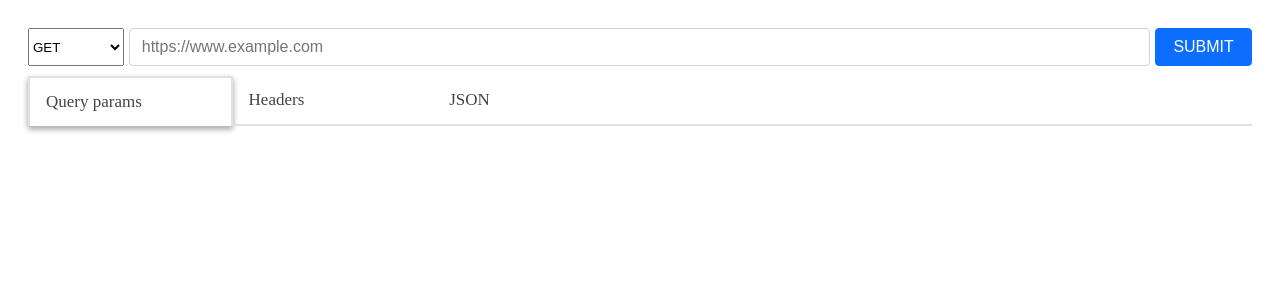
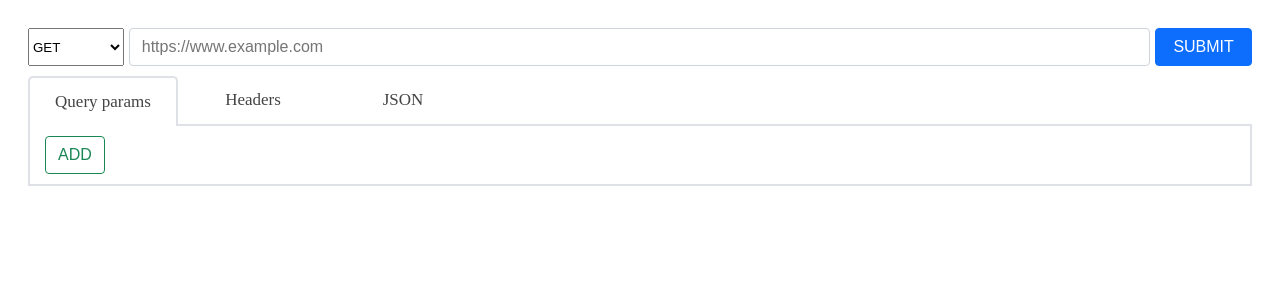
Before and after one commit to yaswankar/api-testing-tool, a Vue app: page / in a window 1280 px wide. Shown: the top 300 px of the page. Built offline with nearby package versions, Linux system fonts and the light colour scheme.

Commit message:
Change: Data communication between parent and child

```diff
--- a/package.json
+++ b/package.json
@@ -10,6 +10,7 @@
   "dependencies": {
     "axios": "^0.21.1",
     "core-js": "^3.6.5",
+    "lodash": "^4.17.21",
     "vue": "^2.6.11",
     "vue-router": "^3.2.0",
     "vuex": "^3.4.0"
--- a/src/components/RequestInfo.vue
+++ b/src/components/RequestInfo.vue
@@ -1,30 +1,64 @@
 <template>
-  <!-- <div class="p-4"> -->
       <div class="request-form">
-        <form class="form-section">
+        <form class="form-section" @submit.prevent="handleSubmit">
             <div class="input-section">
-            <select class="select-type">
+            <select class="select-type" v-model="request_type">
                 <option value="GET" selected>GET</option>
                 <option value="POST">POST</option>
                 <option value="PUT">PUT</option>
                 <option value="PATCH">PATCH</option>
                 <option value="DELETE">DELETE</option>
             </select>
-            <input class="standard-input url-input" required type="URL" placeholder="https://www.example.com"/>
+            <input class="standard-input url-input" required type="URL" v-model="request_url" placeholder="https://www.example.com"/>
             <button type="submit" class="btn btn-primary submit-btn">SUBMIT</button>
             </div>
-            <tab-section/>
+            <tab-section :params="params_array" @params-change="handleParamsChange" @delete-row="handleRowDeletion" @insert-row="handleRowInsertion" />
         </form>
       </div>
-    <!-- </div> -->
 </template>
 <script>
-import TabSection from "./TabSection"
+import TabSection from "./TabSection";
+import axios from "axios";
+const _ = require("lodash");
 
 export default {
     name: 'request-info',
+    data() {
+        return {
+            request_type: 'GET',
+            request_url: "",
+            params_array: [],
+            paramsObject: {}
+        };
+    },
     components: {
         TabSection,
+    },
+    methods: {
+        handleSubmit() {
+            axios({
+                url: this.request_url,
+                method: this.request_type,
+                params: {},
+                headers: {}
+            }).then(response => {
+                console.log('Response', response);
+            })
+        },
+        handleRowDeletion(index) {
+            this.params_array.splice(index, 1);
+            this.handleParamsChange(this.params_array);
+        },
+        handleRowInsertion() {
+            this.params_array.push({key: '', value: ''});
+        },
+        handleParamsChange(newVal) {
+            this.params_array = _.cloneDeep(newVal);
+            this.paramsObject = {};
+            this.params_array.forEach(param => {
+                if(param.key !== '') this.paramsObject[param.key] = param.value;
+            });
+        }
     }
 }
 </script>
--- a/src/components/TabSection.vue
+++ b/src/components/TabSection.vue
@@ -1,65 +1,83 @@
 <template>
   <div>
     <div class="nav-tabs">
-        <div class="tablink" @click="openPage($event, 'query-params')" id="defaultOpen">Query params</div>
-        <div class="tablink" @click="openPage($event, 'headers')">Headers</div>
-        <div class="tablink" @click="openPage($event, 'json')">JSON</div>
+        <div class="tablink" :class="{'active-tab': activeTab.query, 'inactive-tab': !activeTab.query}" @click="openPage('query')">Query params</div>
+        <div class="tablink" :class="{'active-tab': activeTab.headers, 'inactive-tab': !activeTab.headers}" @click="openPage('headers')">Headers</div>
+        <div class="tablink" :class="{'active-tab': activeTab.json, 'inactive-tab': !activeTab.json}" @click="openPage('json')">JSON</div>
         <div>&nbsp;</div>
     </div>
-    <div id="query-params" class="tabcontent">
-        Query params
+    <div v-if="activeTab.query" id="query-params" class="tabcontent">
+        <div class="params-row" v-for="(param, index) in paramsLocal" :key="index">
+            <input class="standard-input key-input" placeholder="Key" v-model="param.key"/>
+            <input class="standard-input value-input" placeholder="Value" type="text" v-model="param.value" />
+            <button class="btn btn-outline-danger remove" @click="$emit('delete-row', index)">REMOVE</button>
+        </div>
+        <button class="btn btn-outline-success add" @click="$emit('insert-row')">ADD</button>
     </div>
 
-    <div id="headers" class="tabcontent">
+    <div v-if="activeTab.headers" id="headers" class="tabcontent">
         Headers
     </div>
 
-    <div id="json" class="tabcontent">
+    <div v-if="activeTab.json" id="json" class="tabcontent">
         JSON
     </div>
   </div>
 </template>
 
 <script>
+const _ = require("lodash");
+
 export default {
     name: 'tab-section',
     data() {
         return {
             rowCount: 1,
+            activeTab: {
+                query: true,
+                headers: false,
+                json: false
+            },
+            paramsLocal: []
         }
     },
-    mounted() {
-        // Get the element with id="defaultOpen" and click on it
-        document.getElementById("defaultOpen").click();
+    props: {
+        params: {
+            type: Array,
+            default: () => {[]}
+        }
+    },
+    watch: {
+        params: {
+            immediate: true,
+            handler(paramsFromProps) {
+                if(paramsFromProps) {
+                    if(paramsFromProps.length !== this.paramsLocal.length) this.paramsLocal = _.cloneDeep(paramsFromProps)
+                    else {
+                        const isDiff = this.compareTwoSets(paramsFromProps, this.paramsLocal);
+                        if(isDiff) _.cloneDeep(paramsFromProps);
+                    }
+                }
+            }
+        },
+        paramsLocal: {
+            handler(newVal) {
+                this.$emit('params-change', newVal)
+            },
+            deep: true
+        }
     },
     methods: {
-        openPage(elmnt, pageName) {
-            // Hide all elements with class="tabcontent" by default */
-            var i, tabcontent, tablinks;
-            tabcontent = document.getElementsByClassName("tabcontent");
-            for (i = 0; i < tabcontent.length; i++) {
-                tabcontent[i].style.display = "none";
+        openPage(pageName) {
+            Object.keys(this.activeTab).forEach(key => this.activeTab[key] = false)
+            this.activeTab[pageName] = true;
+        },
+        compareTwoSets(setOne, setTwo) {
+            if(setOne.length !== setTwo.length) return true;
+            for(let itr=0; itr<setOne.length; itr++) {
+                if(setOne[itr].key !== setTwo[itr].key || setOne[itr].value !== setTwo[itr].value) return true;
             }
-
-            // Remove the background color of all tablinks/buttons
-            tablinks = document.getElementsByClassName("tablink");
-            for (i = 0; i < tablinks.length; i++) {
-                   tablinks[i].style.border = "none";
-                   tablinks[i].style["border-bottom"] = "2px solid #dee2e6";
-                   tablinks[i].style["box-shadow"] = "none";
-            }
-
-            // Show the specific tab content
-            document.getElementById(pageName).style = {
-                display : "block",
-                backgroundColor: "#f8f9fa"
-            }
-
-            // Add the specific color to the button used to open the tab content
-            elmnt.target.style.border= "2px solid #dee2e6"
-            elmnt.target.style['border-top-radius']= '.25rem';
-            elmnt.target.style['border-bottom']="none"
-            elmnt.target.style['box-shadow'] = "rgba(0, 0, 0, 0.16) 0px 3px 6px, rgba(0, 0, 0, 0.23) 0px 3px 6px";
+            return false;
         }
     }
 }
@@ -78,25 +96,48 @@ export default {
     cursor: pointer;
     padding: 14px 16px;
     font-size: 17px;
-    width: 15%;
+    box-sizing: border-box;
+    width: 150px;
+    text-align: center;
+    border-radius: 5px 5px 0 0;
         &:hover {
-            background-color: #eee;
-            border-color: #e9ecef #e9ecef #dee2e6;
+            background-color: #f5f5f5;
         }
     }
+    .active-tab {
+       border: 2px solid #dee2e6;
+       border-bottom: none;
+    //    box-shadow: rgba(0, 0, 0, 0.16) 0px 3px 6px, rgba(0, 0, 0, 0.23) 0px 3px 6px;
+    }
+    .inactive-tab {
+        border: none;
+        border-bottom: 2px solid #dee2e6;
+        box-shadow: none;
+    }
     div {
-        width: 55%;
+        width: calc(100% - 450px);
         border-bottom: 2px solid #dee2e6;
     }
 }
-
-/* Style the tab content (and add height:100% for full page content) */
 .tabcontent {
-  color: white;
-  display: none;
-  padding: 100px 20px;
-  height: 100%;
+    border: 2px solid #dee2e6;
+    border-top: none;
+    max-height: calc(100% - 90px);
+    overflow: auto;
+    .params-row {
+        width: 100%;
+        padding: 10px 15px;
+        box-sizing: border-box;
+        .remove {
+            margin-left: 5px;
+        }
+        .value-input {
+            margin-left: 5px;
+        }
+    }
+    .add {
+        margin: 10px 0 10px 15px;
+    }
 }
 
-// #query-params, #header #json {background-color: blue;}
 </style>
--- a/src/global/button.scss
+++ b/src/global/button.scss
@@ -16,6 +16,38 @@
     border-radius: .25rem;
     transition: color .15s ease-in-out,background-color .15s ease-in-out,border-color .15s ease-in-out,box-shadow .15s ease-in-out;
 }
+.btn-outline-danger {
+    color: #DC3545;
+    background-color: #fff;
+    border-color: #DC3545;
+    &:hover {
+        color: #fff;
+        background-color: #DC3545;
+        border-color: #DC3545;
+    }
+    &:focus {
+        color: #fff;
+        background-color: #DC3545;
+        border-color: #DC3545;
+        box-shadow: 0 0 0 0.25rem rgb(215, 48, 56, 50%);
+    }
+}
+.btn-outline-success {
+    color: #198754;
+    background-color: #fff;
+    border-color: #198754;
+    &:hover {
+        color: #fff;
+        background-color: #198754;
+        border-color: #198754;
+    }
+    &:focus {
+        color: #fff;
+        background-color: #198754;
+        border-color: #198754;
+        box-shadow: 0 0 0 0.25rem rgb(25, 135, 84, 50%);
+    }
+}
 .btn-primary {
     color: #fff;
     background-color: #0d6efd;
```
